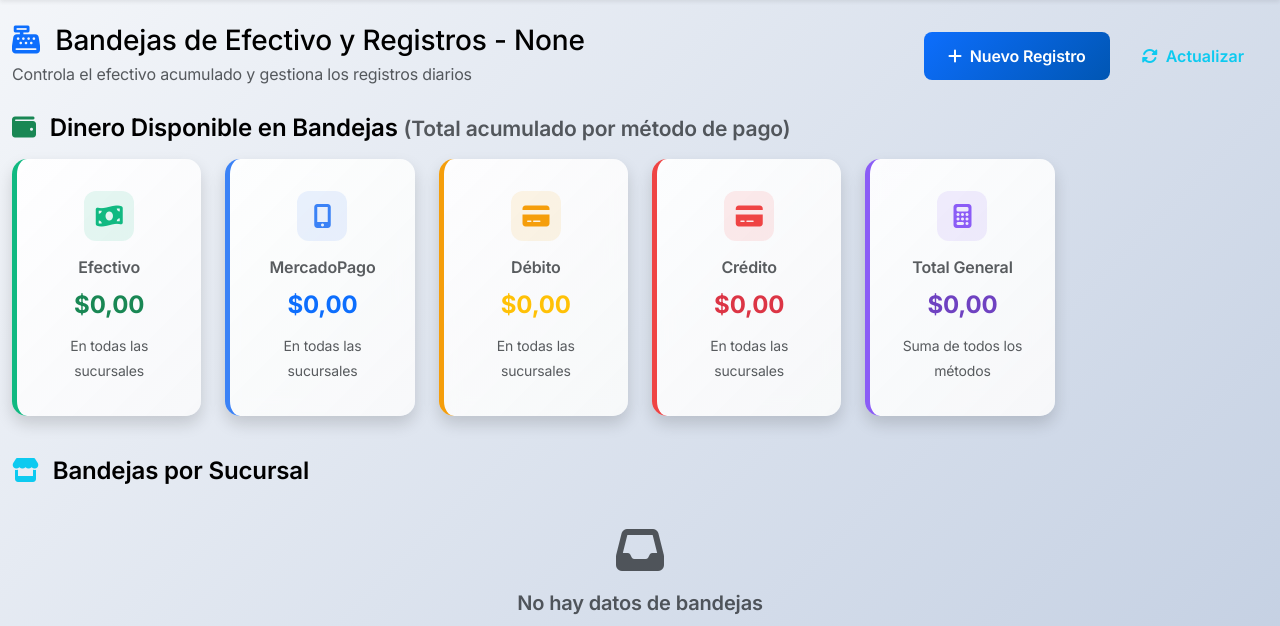
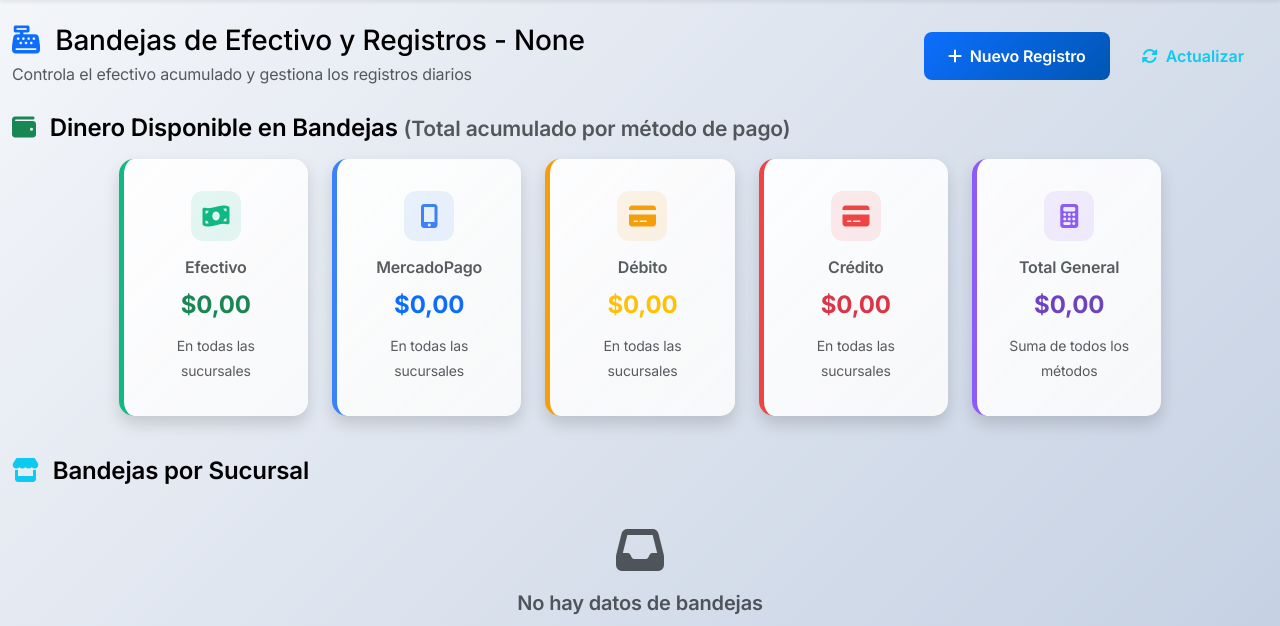
Before and after one commit to Sandeje96/Gestion_Sucursales, a Flask app: page /daily-records/ in a window 1280 px wide. Shown: the part 65-691 px from the top of the page. Run offline with Flask 3, Linux system fonts and the light colour scheme; the visitor is signed in with stand-in values (Sample User, id 1); data that the repository does not hold is empty.

Commit message:
alineaciones

```diff
--- a/app/templates/daily_records/index.html
+++ b/app/templates/daily_records/index.html
@@ -7,6 +7,11 @@
 
 {% block extra_css %}
 <style>
+
+    .row.mb-4.lm45 {
+        display: flex;
+        justify-content: center;
+    }
 
     .table-light {
         --bs-table-color: #ffffff;
@@ -362,7 +367,7 @@
     </div>
 
     <!-- Tarjetas de bandejas totales -->
-    <div class="row mb-4">
+    <div class="row mb-4 lm45">
         <div class="col-12">
             <h4 class="mb-3">
                 <i class="fas fa-wallet me-2 text-success"></i>
```
